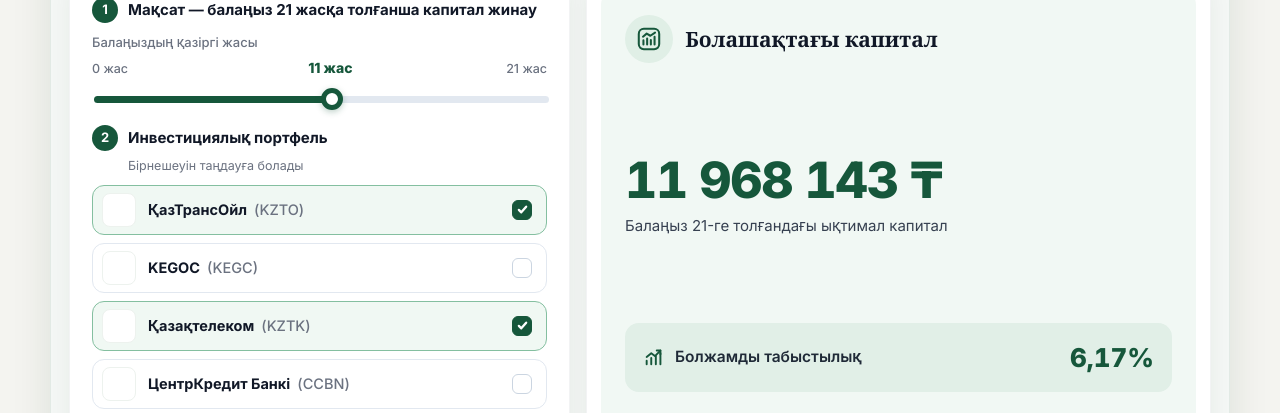
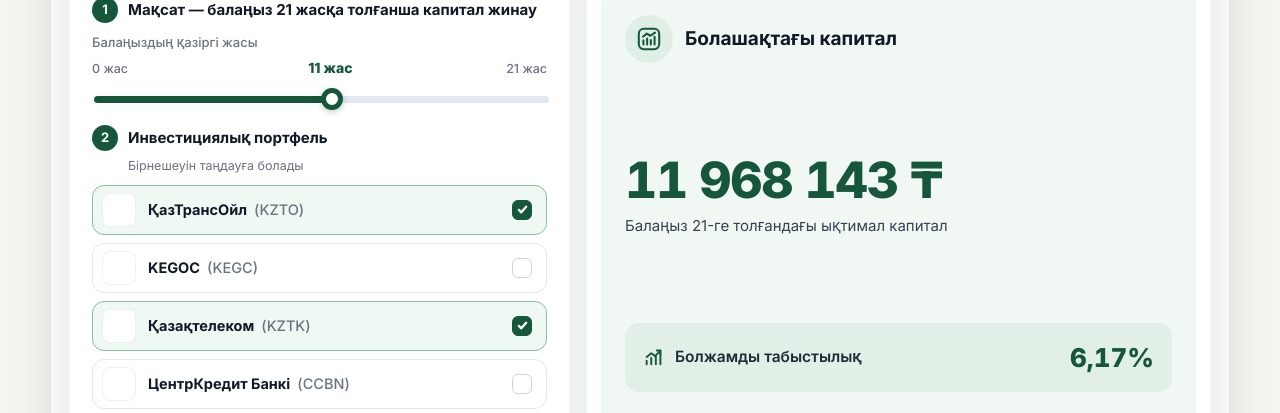
Before and after one commit to Shahiahmed/naryk, a Laravel app: page /urpaq-kapitaly in a window 1280 px wide. Shown: the part 359-772 px from the top of the page. Run offline with Laravel 12, Linux system fonts and the light colour scheme; data that the repository does not hold is empty; some libraries are stand-ins or nearby versions.

Commit message:
Match results title font to main Inter sans-serif

```diff
--- a/resources/views/site/urpaq-kapitaly.blade.php
+++ b/resources/views/site/urpaq-kapitaly.blade.php
@@ -54,7 +54,7 @@
 .uk-results-panel{flex:1;background:#f1f8f4;border-radius:14px;padding:24px 24px 22px;display:flex;flex-direction:column;justify-content:space-between}
 .uk-results-head{display:flex;align-items:center;gap:12px}
 .uk-results-icon{width:48px;height:48px;border-radius:999px;background:#e0efe6;color:#16573b;display:inline-flex;align-items:center;justify-content:center;flex-shrink:0}
-.uk-results-title{margin:0;font-family:Georgia,'Times New Roman',serif;font-size:21px;font-weight:700;color:#111827}
+.uk-results-title{margin:0;font-family:inherit;font-size:19px;font-weight:700;color:#111827}
 .uk-total-block{margin:24px 0 20px}
 .uk-total-value{font-size:clamp(36px,4.2vw,50px);font-weight:800;color:#16573b;letter-spacing:-.025em;line-height:1.08;margin-bottom:8px;font-variant-numeric:tabular-nums;white-space:nowrap}
 .uk-total-caption{font-size:15px;color:#374151}
```
